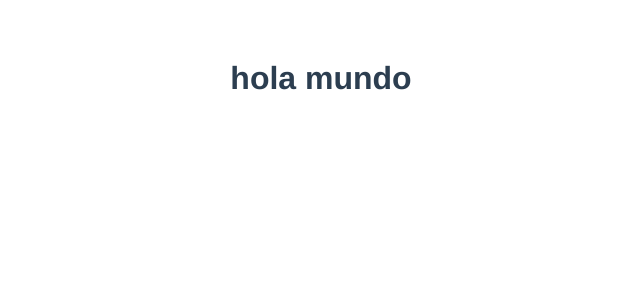
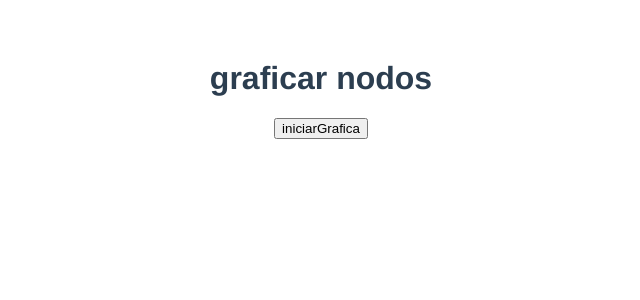
Before and after one commit to RobinCC95/drawFlow, a Vue app in the folder frontend/program-nodos/: page / in a window 1280 px wide. Shown: the top 300 px of the page, without its empty margins (319-959 px from the left). Built offline with nearby package versions, Linux system fonts and the light colour scheme.

Commit message:
adicion libreria

```diff
--- a/frontend/program-nodos/package.json
+++ b/frontend/program-nodos/package.json
@@ -10,6 +10,8 @@
   "dependencies": {
     "core-js": "^3.8.3",
     "drawflow": "^0.0.59",
+    "material-design-icons": "^3.0.1",
+    "materialize-css": "^1.0.0-rc.2",
     "vue": "^3.2.13"
   },
   "devDependencies": {
--- a/frontend/program-nodos/src/App.vue
+++ b/frontend/program-nodos/src/App.vue
@@ -1,18 +1,18 @@
 <template>
   <div id="app">
-    <hello-world></hello-world>
+    <GraficarNodos></GraficarNodos>
   </div>
 </template>
 
 <script>
-import HelloWorld from './components/HelloWorld.vue'
+import GraficarNodos from "./components/GraficarNodos.vue";
 
 export default {
-  name: 'App',
+  name: "App",
   components: {
-    HelloWorld
-  }
-}
+    GraficarNodos,
+  },
+};
 </script>
 
 <style>
--- /dev/null
+++ b/frontend/program-nodos/src/components/GraficarNodos.vue
@@ -0,0 +1,38 @@
+<template>
+    <div >
+        <h1>graficar nodos</h1>
+        <div id="drawflow"></div>
+        <button @click="iniciarGrafica">iniciarGrafica</button>
+    </div>
+</template>
+
+<script>
+import Drawflow from '../../node_modules/drawflow/dist/drawflow.js';
+
+export default {
+    name: 'GraficarNodos',
+    data() {
+        return {
+            valor: 'Hola mundo',
+            contador : 0,
+        }
+    },
+    methods: {
+        imprimir() {
+            console.log(this.valor);
+
+        },
+        count(){
+            this.contador++;
+        },
+        iniciarGrafica(){
+            var id = document.getElementById("drawflow");
+            const editor = new Drawflow(id);
+            editor.start();
+        },
+    },
+}
+</script>
+
+<style>
+</style>
--- a/frontend/program-nodos/src/components/HelloWorld.vue
+++ b/frontend/program-nodos/src/components/HelloWorld.vue
@@ -1,6 +1,6 @@
 <template>
   <div >
-    <h1>hola mundo</h1>
+    <h1>hola </h1>
   </div>
 </template>
 
@@ -11,6 +11,7 @@ export default {
     msg: String
   }
 }
+
 </script>
 
 <!-- Add "scoped" attribute to limit CSS to this component only -->
--- a/frontend/program-nodos/src/main.js
+++ b/frontend/program-nodos/src/main.js
@@ -1,4 +1,9 @@
 import { createApp } from 'vue'
 import App from './App.vue'
 
+//import Drawflow from 'drawflow'
+//import styleDrawflow from 'drawflow/dist/drawflow.min.css'
+//var Drawflow = require('drawflow')
+//var styleDrawflow = require('drawflow/dist/drawflow.min.css')
+
 createApp(App).mount('#app')
```
Also changed, not shown: 1 other file (tests, documents, lock files or other folders).
